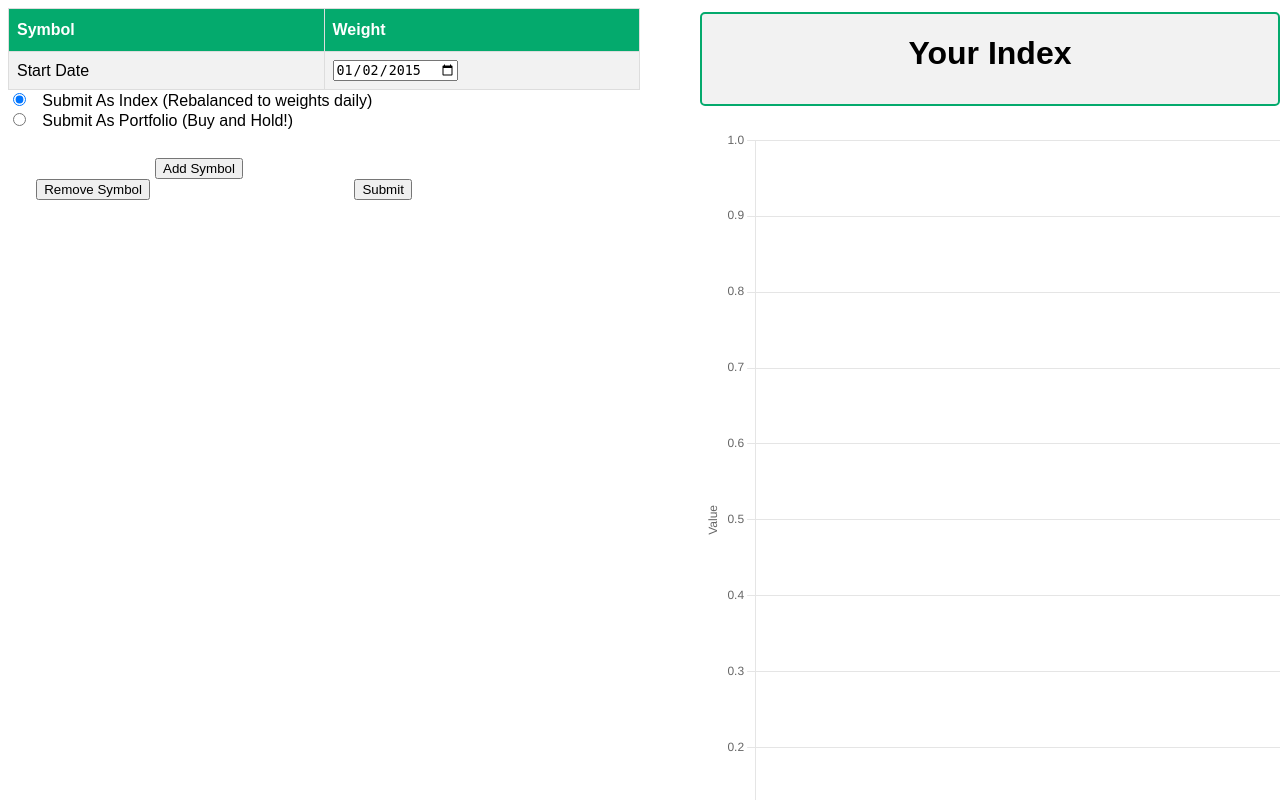
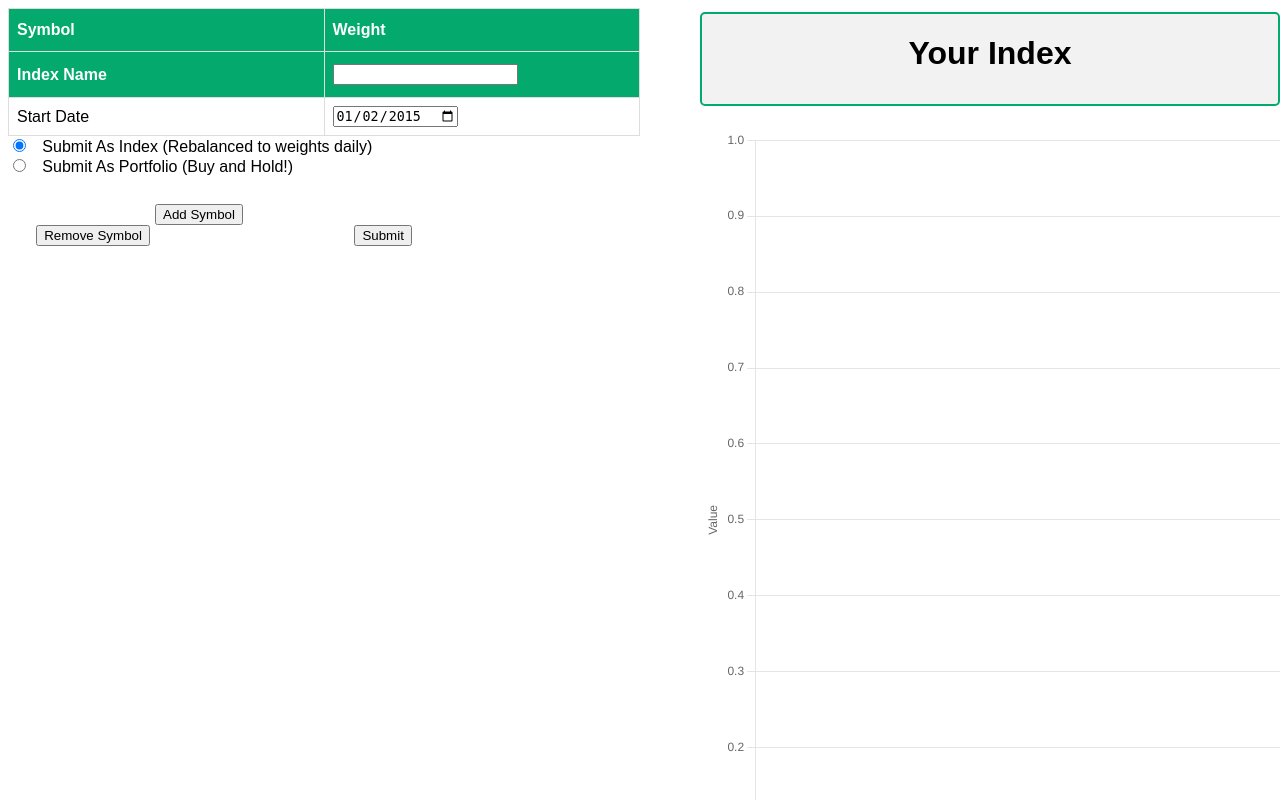
Before and after one commit to Desitrain22/Portfolio-Index-Builder, a Flask app: template templates/index.html in a window 1280 px wide. Run offline with Flask 2, Linux system fonts and the light colour scheme; the template is opened without the code that fills it, so the values that code supplies are empty.

Commit message:
added drop down menus and naming features

```diff
--- a/app.py
+++ b/app.py
@@ -1,6 +1,6 @@
 import random
 from flask import Flask, render_template, request, jsonify, make_response
-from indexcalculation import index_returns, portfolio_returns
+from indexcalculation import index_returns, portfolio_returns, get_symbol_universe
 import pandas as pd
 
 app = Flask(__name__)
@@ -26,7 +26,7 @@ def index():
             ("PTON", 5),
         ],
         [
-            "Symbolz",
+            "Funny Symbolz",
             ("PZZA", 3),
             ("YUM", 3),
             ("SHOO", 10),
@@ -40,7 +40,8 @@ def index():
         ],
     ]
     set = samples[random.randint(0, len(samples) - 1)]
-    return render_template("index.html", name=set[0], default=set[1:])
+    symbols = get_symbol_universe()
+    return render_template("index.html", name=set[0], default=set[1:], symbols=symbols)
 
 
 @app.route("/result", methods=["POST"])
--- a/templates/index.html
+++ b/templates/index.html
@@ -9,6 +9,13 @@
         <th>Weight</th>
       </tr>
       <tr>
+        <th>Index Name</th>
+        <th class="tdinput black">
+          <input type="text" value="{{name}}" />
+        </th>
+      </tr>
+
+      <tr>
         <td>Start Date</td>
         <td class="tdinput">
           <input type="date" name="startDate" value="2015-01-02" />
@@ -17,7 +24,13 @@
       {% for set in default %}
       <tr>
         <td class="tdinput">
-          <input type="text" name="symbol" value="{{set[0]}}" />
+          <select name="symbol">
+            {% for symbol, name in symbols.items() %} {% if set[0] == name %}
+            <option value="{{name}}" selected>{{ symbol }}</option>
+            {% else %}
+            <option value="{{name}}">{{ symbol }}</option>
+            {% endif %} {% endfor%}
+          </select>
         </td>
         <td class="tdinput black">
           <input
```
Also changed, not shown: indexcalculation.py (+10 -1 lines).
